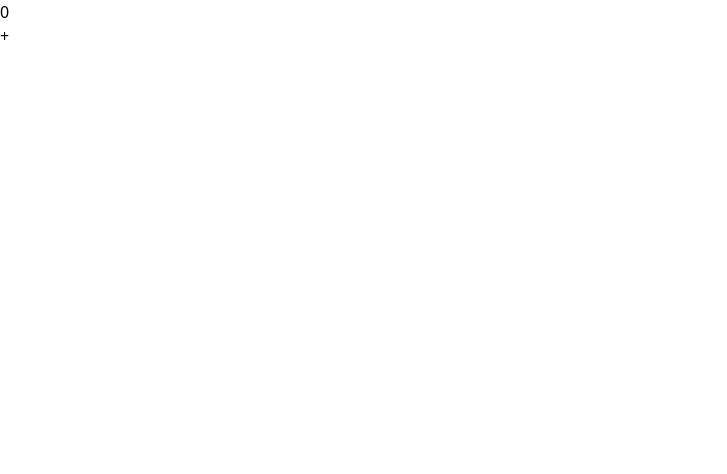
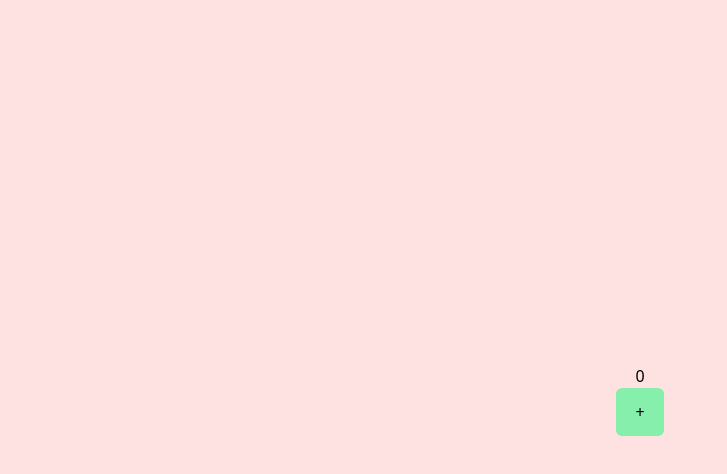
Before and after one commit to seon-2/bcs-part2-react, a React (Create React App) app in the folder dapp-03-31/: page / in a window 1280 px wide. Shown: the top 474 px of the page, without its empty margins (0-727 px from the left). Built offline with nearby package versions, Linux system fonts and the light colour scheme.

Commit message:
🔧 [config] tailwind config 파일 설정
App.jsx 로 파일 이름 바꾸고 config 파일에 jsx 추가

```diff
--- a/dapp-03-31/tailwind.config.js
+++ b/dapp-03-31/tailwind.config.js
@@ -1,6 +1,6 @@
 /** @type {import('tailwindcss').Config} */
 module.exports = {
-  content: ["./src/**/*.{html,js}"],
+  content: ["./src/**/*.{html,js,jsx}"],
   theme: {
     extend: {},
   },
```
